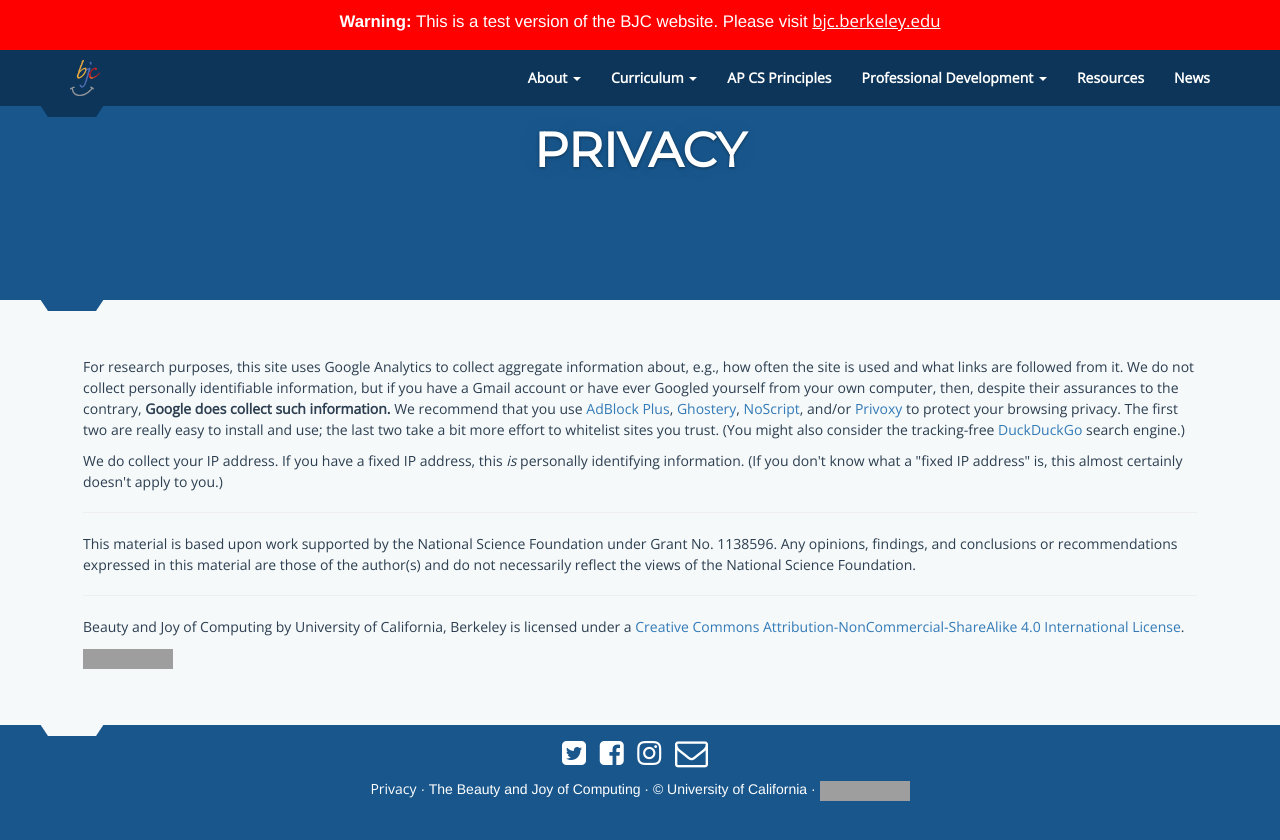
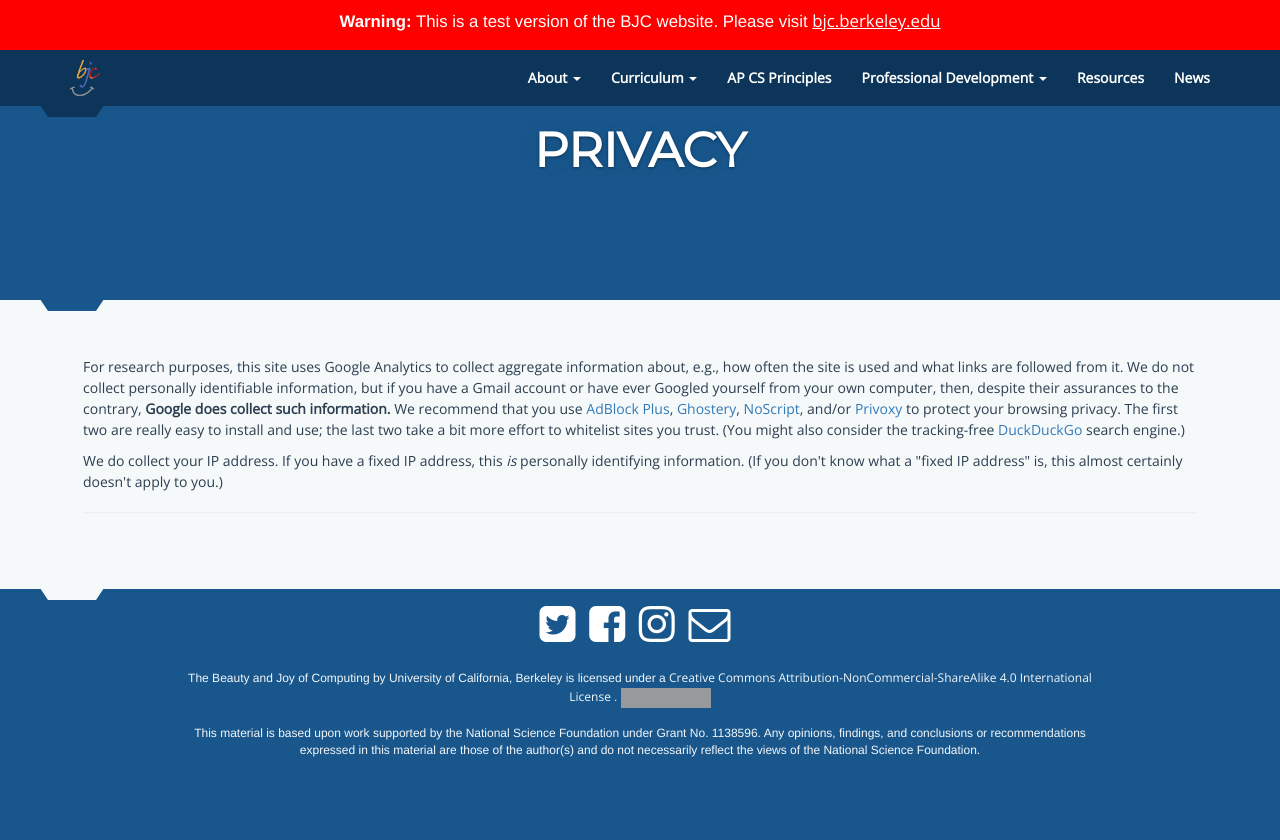
Before and after one commit to beautyjoy/beautyjoy.github.io, a Jekyll site: the page built from privacy.html, in a window 1280 px wide and 900 px high, scrolled down 106 px. Shown: the top 840 px of the window. Built offline with Jekyll 4.4.1, drawn with Linux system fonts in a browser that asks for light colours; grey boxes are pictures that could not be loaded.

Commit message:
Cleanup footer fix #41 fix #33

```diff
--- a/_includes/footer.html
+++ b/_includes/footer.html
@@ -4,37 +4,48 @@
       <div class="col-xs-12 social-icons">
         <a href="http://twitter.com/{{site.twitter_username}}">
           <i
-            class="fa fa-twitter-square fa-2x"
+            class="fa fa-twitter-square fa-3x"
             aria-label="Visit BJC Twitter"></i>
         </a>
         <a href="http://facebook.com/{{site.facebook_username}}">
           <i
-            class="fa fa-facebook-square fa-2x"
+            class="fa fa-facebook-square fa-3x"
             aria-label="Visit BJC Facebook"></i>
         </a>
         <a href="http://instagram.com/{{site.instagram_username}}">
           <i
-            class="fa fa-instagram fa-2x"
+            class="fa fa-instagram fa-3x"
             aria-label="Visit BJC Instagram"></i>
         </a>
         <a href="mailto:{{site.email}}">
-          <i class="fa fa-envelope-o fa-2x"
+          <i class="fa fa-envelope-o fa-3x"
              aria-label="Send us an email"></i>
         </a>
       </div>
     </div>
     <div class="row footer-links">
       <div class="col-xs-12">
-        <a href="{{ site.baseurl }}/privacy">Privacy</a>
-        &middot;
-        The Beauty and Joy of Computing
-        &middot;
-        © University of California
-        &middot;
-        <img
-          src="https://i.creativecommons.org/l/by-nc-sa/4.0/88x31.png"
-          alt="Creative Commons CC-BY-NC-SA 4.0 License" />
-      </div>
+        <span class="footer--requiredNotice">
+        <span xmlns:dct="http://purl.org/dc/terms/" property="dct:title">
+          The Beauty and Joy of Computing
+        </span>
+        by
+        <span xmlns:cc="http://creativecommons.org/ns#" property="cc:attributionName">
+          University of California, Berkeley
+        </span>
+        is licensed under a
+        <a rel="license" href="http://creativecommons.org/licenses/by-nc-sa/4.0/">
+          Creative Commons Attribution-NonCommercial-ShareAlike 4.0 International License
+        </a>.
+        <a rel="license" href="http://creativecommons.org/licenses/by-nc-sa/4.0/">
+            <img alt="Creative Commons License" src="https://i.creativecommons.org/l/by-nc-sa/4.0/88x31.png" />
+        </a>
+    </span>
+    <br />
+    <br />
+        <span class="footer--requiredNotice">
+        This material is based upon work supported by the National Science Foundation under Grant No. 1138596. Any opinions, findings, and conclusions or recommendations expressed in this material are those of the author(s) and do not necessarily reflect the views of the National Science Foundation.
+      </span>
     </div>
   </div>
 </footer>
--- a/assets/css/styles.scss
+++ b/assets/css/styles.scss
@@ -601,18 +601,18 @@ footer {
           text-decoration: none;
         }
       }
-
-      // Fix vertical alignment of envelope icon
-      .fa-envelope-o {
-        font-size: 33px;
-        line-height: 29px;
-        vertical-align: top;
-      }
     }
   }
 
   .footer-links {
+    max-width: 80em;
+    margin: 0.2em auto;
+    padding: 1em;
     text-align: center;
-    font-size: 14px;
+    font-size: 12px;
   }
 }
+
+.footer--requiredNotice {
+  opacity: 0.95;
+}
--- a/privacy.html
+++ b/privacy.html
@@ -27,18 +27,5 @@ title: Privacy
 </p>
 
 <hr />
-
-<p>
-    This material is based upon work supported by the National Science Foundation under Grant No. 1138596. Any opinions, findings, and conclusions or recommendations expressed in this material are those of the author(s) and do not necessarily reflect the views of the National Science Foundation.
-</p>
-
-<hr />
-
-<p>
-    <span xmlns:dct="http://purl.org/dc/terms/" property="dct:title">Beauty and Joy of Computing</span> by <span xmlns:cc="http://creativecommons.org/ns#" property="cc:attributionName">University of California, Berkeley</span> is licensed under a <a rel="license" href="http://creativecommons.org/licenses/by-nc-sa/4.0/">Creative Commons Attribution-NonCommercial-ShareAlike 4.0 International License</a>.
-</p>
-<a rel="license" href="http://creativecommons.org/licenses/by-nc-sa/4.0/">
-    <img alt="Creative Commons License" src="https://i.creativecommons.org/l/by-nc-sa/4.0/88x31.png" />
-</a>
 {% endcapture %}
 {% include section.html %}
```
